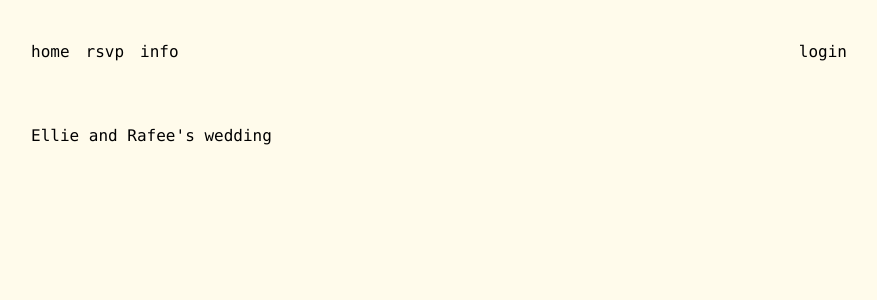
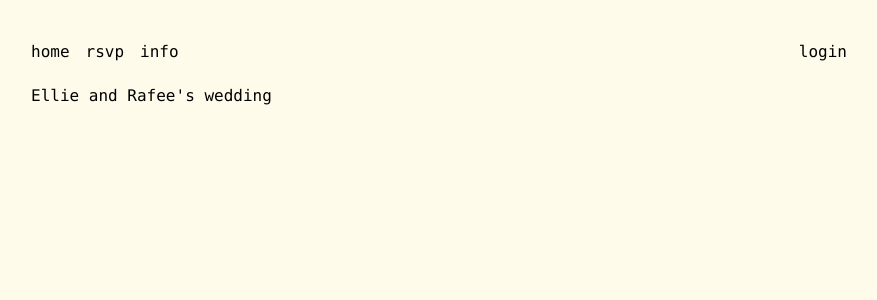
Before and after one commit to rafeeJ/wedding, a Next.js app: page / in a window 1280 px wide. Shown: the top 300 px of the page, without its empty margins (201-1078 px from the left). Built offline with nearby package versions, Linux system fonts and the light colour scheme; no server answers.

Commit message:
feat: remove padding

```diff
--- a/src/features/saveTheDate/placeholder.tsx
+++ b/src/features/saveTheDate/placeholder.tsx
@@ -1,6 +1,6 @@
 export const Placeholder = () => {
   return (
-    <section className="mx-auto py-10 border-gray-300">
+    <section className="mx-auto border-gray-300">
       <p>Ellie and Rafee{"'"}s wedding</p>
     </section>
   );
```
